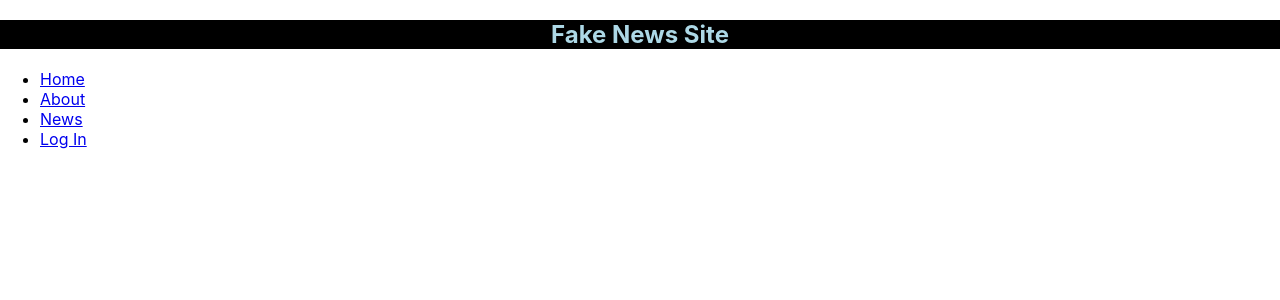
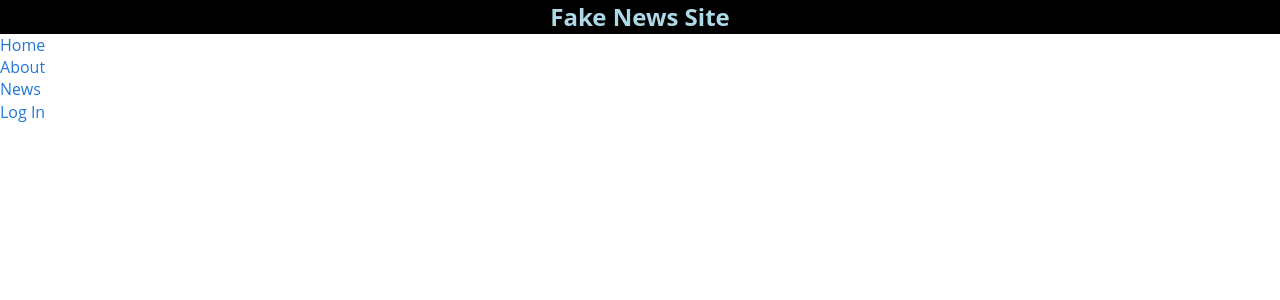
Before and after one commit to JS-goose/fake_news_react, a React (Create React App) app: page / in a window 1280 px wide. Shown: the top 300 px of the page. Built offline with nearby package versions, Linux system fonts and the light colour scheme.

Commit message:
added boiler plate for css styling

```diff
--- a/src/App.css
+++ b/src/App.css
@@ -1,3 +1,19 @@
+* {
+  box-sizing: border-box;
+  margin: 0;
+  padding: 0;
+}
+
+body {
+  font-family: 'Open Sans', sans-serif;
+  line-height: 1.4;
+}
+
+a {
+  color: rgb(33, 119, 218);
+  text-decoration: none;
+}
+
 h1 {
   color: lightblue;
   background-color: black;
```
